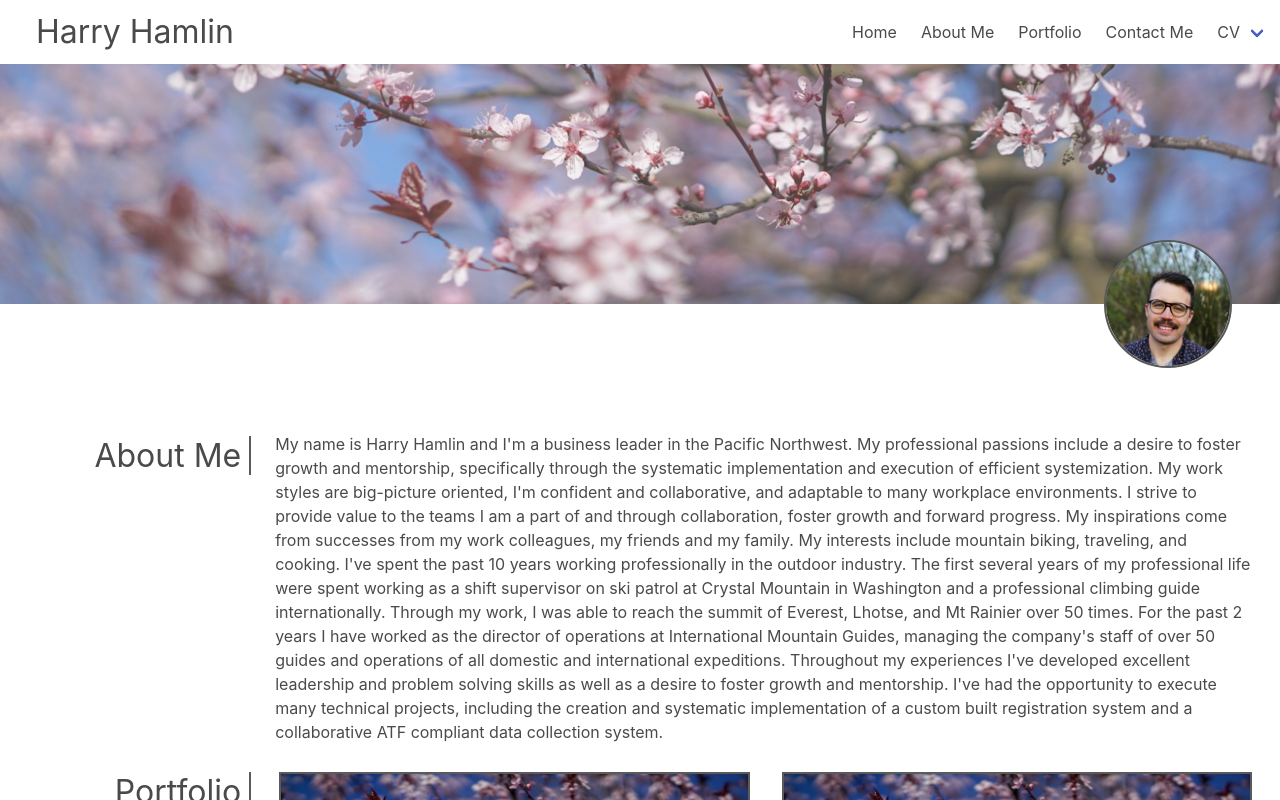
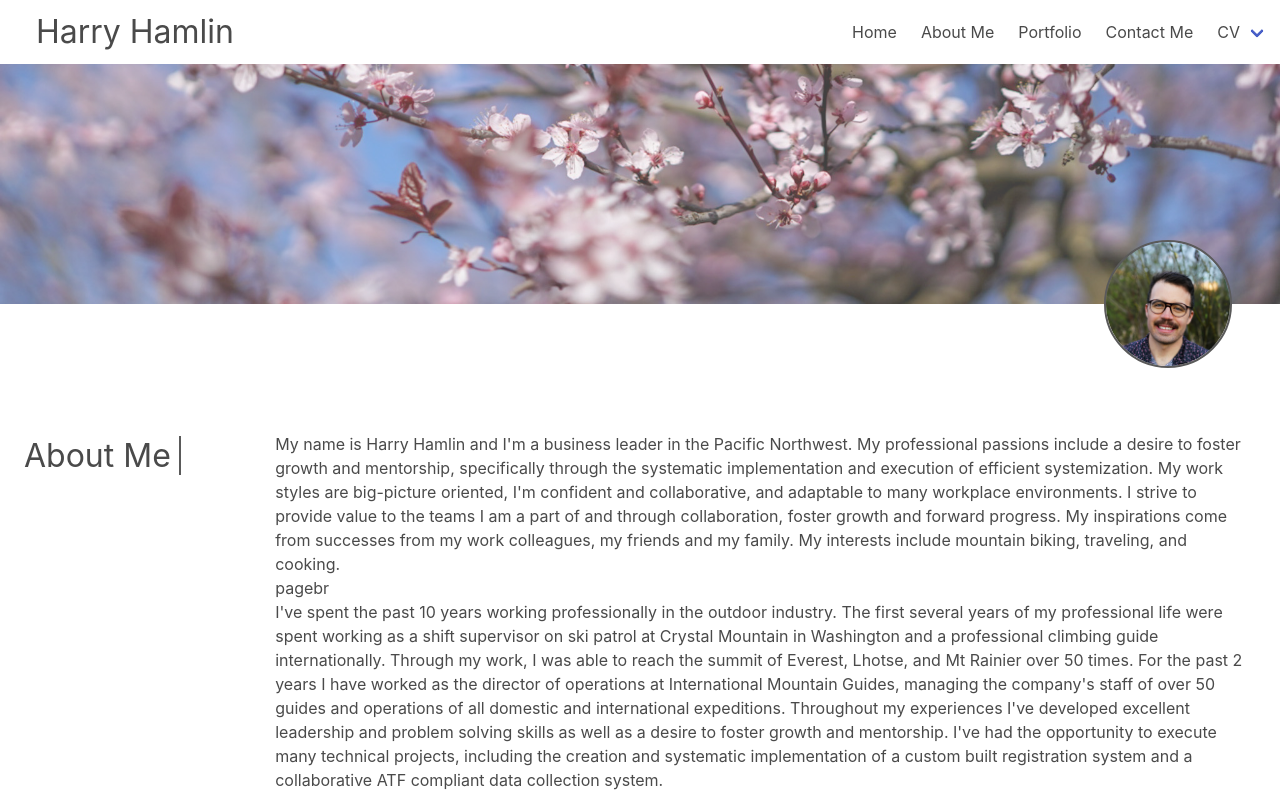
Before and after one commit to harryhamlin/hhamlin-react, a React (Create React App) app: page / in a window 1280 px wide. Built offline with nearby package versions, Linux system fonts and the light colour scheme.

Commit message:
adjusted spacing and corrected launch page

```diff
--- a/package.json
+++ b/package.json
@@ -1,5 +1,5 @@
 {
-  "homepage": "https://www.hhamlin.com",
+  "homepage": "https://www.hhamlin.com/#aboutme",
   "name": "challenge20",
   "version": "0.1.0",
   "private": true,
--- a/src/components/About.js
+++ b/src/components/About.js
@@ -11,10 +11,11 @@ const styles = {
 export default function About() {
     return (
         <div id="aboutme" className="columns px-5">
-            <div className="column is-one-fifth is-flex is-justify-content-flex-end" >
+            <div className="column is-one-fifth has-text-left-mobile" >
                 <div><span style={styles.border} className="is-size-3 pr-2">About Me</span></div>
             </div>
-            <div className="column">
+            <div className="column is-flex is-flex-direction-column">
+                <div>
                     My name is Harry Hamlin and I'm a business leader in the Pacific Northwest. My professional passions
                     include a desire to foster growth and mentorship, specifically through the systematic implementation and
                     execution of efficient systemization. My work styles are big-picture oriented, I'm confident and
@@ -22,7 +23,7 @@ export default function About() {
                     a part of and through collaboration, foster growth and forward progress. My inspirations come from
                     successes from my work colleagues, my friends and my family. My interests include mountain biking,
                     traveling, and cooking.
-
+                </div><div>pagebr</div><div>
                     I've spent the past 10 years working professionally in the outdoor industry. The first several years of
                     my professional life were spent working as a shift supervisor on ski patrol at Crystal Mountain in
                     Washington and a professional climbing guide internationally. Through my work, I was able to reach the
@@ -35,5 +36,6 @@ export default function About() {
                     system.
                 </div>
             </div>
+        </div>
     )
 }
--- a/src/components/Contact.js
+++ b/src/components/Contact.js
@@ -65,7 +65,7 @@ export default function Contact() {
                             />
                         </div>
                     </div>
-                    <div className="field column is-2">
+                    <div className="field column is-6">
                         <div className="control">
                             <input
                                 className="input"
```
Lines whose indentation alone changed are shown as unchanged.
